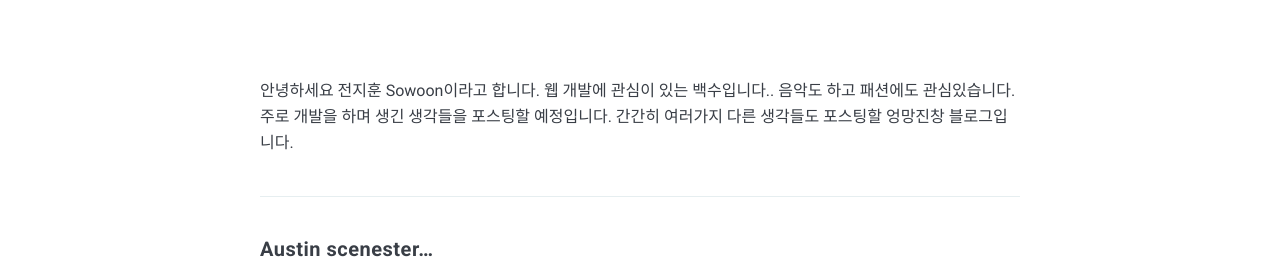
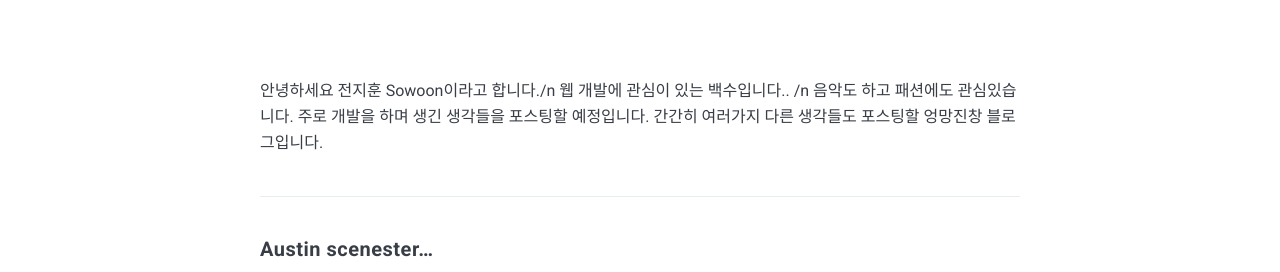
Before and after one commit to so-woon-1221/so-woon-1221.github.io, a Jekyll site: the page built from _pages/about.md, in a window 1280 px wide. Shown: the part 913-1185 px from the top of the page. Built offline with Jekyll 4.4.1, drawn with Linux system fonts in a browser that asks for light colours; nearby versions of some CDN libraries.

```diff
--- a/_pages/about.md
+++ b/_pages/about.md
@@ -5,8 +5,8 @@ permalink: /about/
 image: 01.jpg
 ---
 
-안녕하세요 전지훈 Sowoon이라고 합니다.
-웹 개발에 관심이 있는 백수입니다..
+안녕하세요 전지훈 Sowoon이라고 합니다./n
+웹 개발에 관심이 있는 백수입니다.. /n
 음악도 하고 패션에도 관심있습니다.
 주로 개발을 하며 생긴 생각들을 포스팅할 예정입니다.
 간간히 여러가지 다른 생각들도 포스팅할 엉망진창 블로그입니다.
```
Also changed, not shown: 2 other files.
